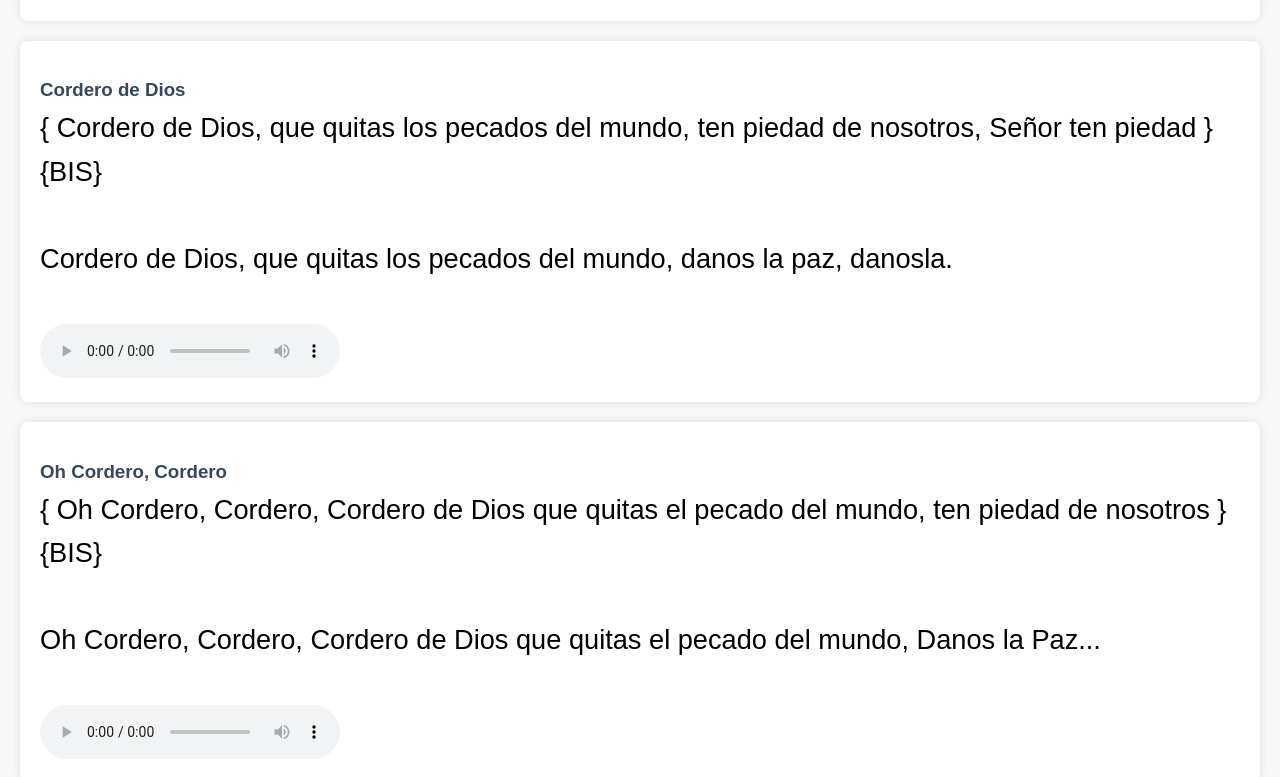
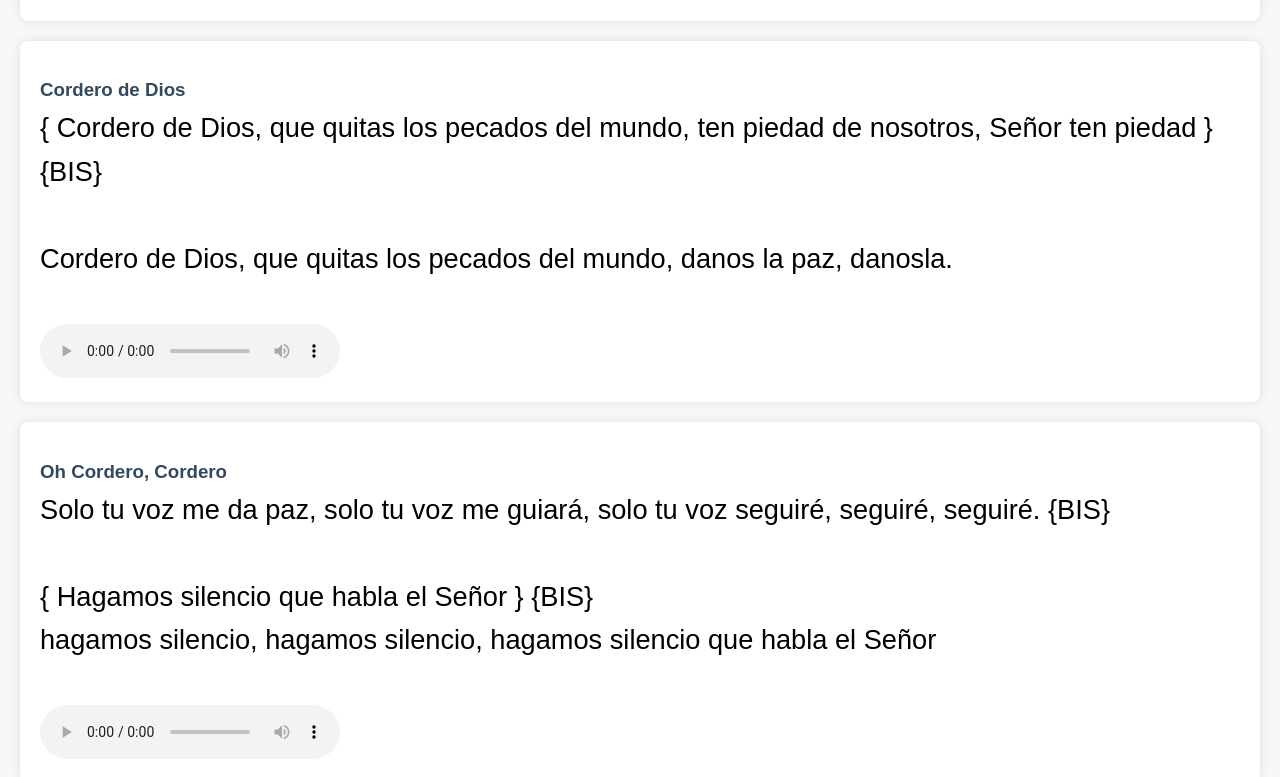
Before and after one commit to ImeEspirituSanto/cancioneroime, a plain HTML site: page liturgico.html in a window 1280 px wide. Shown: the part 3368-4145 px from the top of the page. Drawn offline with Linux system fonts and the light colour scheme.

Commit message:
Actualizar liturgico.html

```diff
--- a/liturgico.html
+++ b/liturgico.html
@@ -154,10 +154,10 @@
        <article class="song">
         <h3>Oh Cordero, Cordero</h3>
         <div class="lyrics">
-        { Oh Cordero, Cordero, Cordero de Dios que quitas el pecado del mundo, ten piedad de nosotros } {BIS}
+        Solo tu voz me da paz, solo tu voz me guiará, solo tu voz seguiré, seguiré, seguiré. {BIS}
           <br />
           <br />
-         Oh Cordero, Cordero, Cordero de Dios que quitas el pecado del mundo, Danos la Paz...
+        { Hagamos silencio que habla el Señor } {BIS} <br />hagamos silencio, hagamos silencio, hagamos silencio que habla el Señor
           <br />
           <br />
         </div>
```
